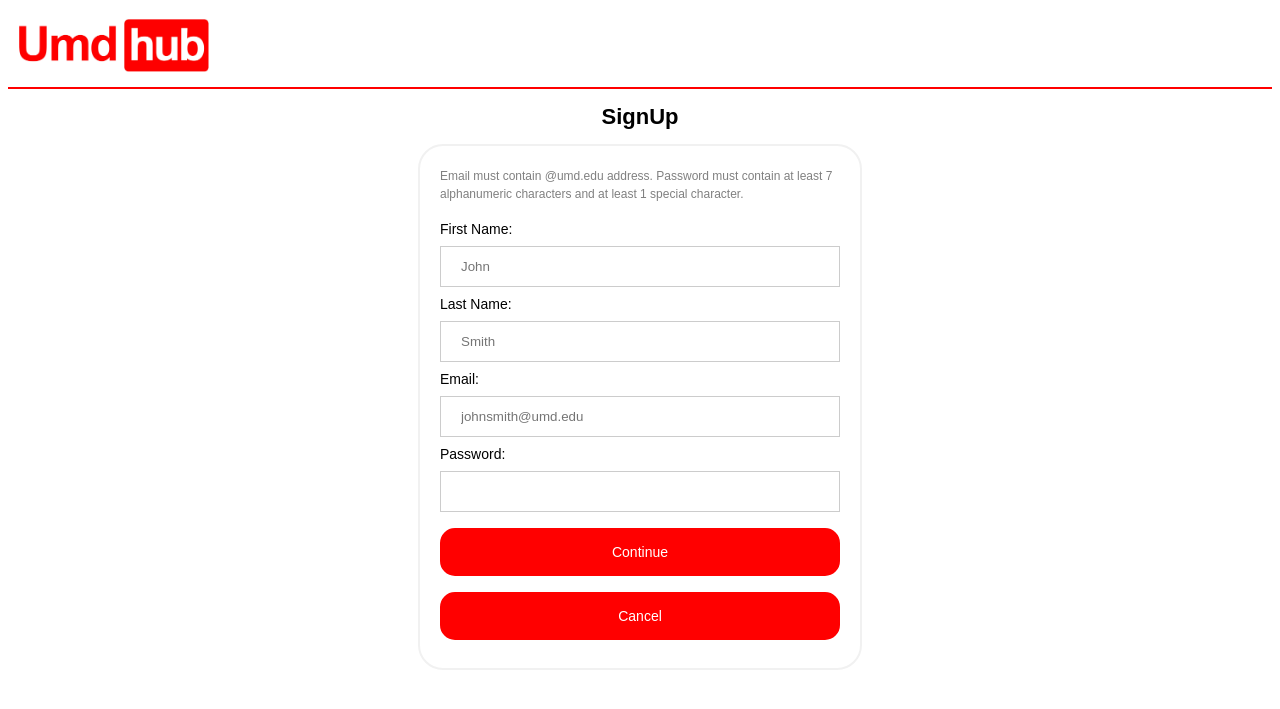
After one commit to eriktanner/cmsc389nGroupProject, a PHP site: page /signUp.html in a window 1280 px wide. The commit adds this page. Shown: the top 709 px of the page. Run offline with PHP 8.4, Linux system fonts and the light colour scheme.

Commit message:
added homepage.html, signUp.html, processLogin.js, and logo

```diff
--- a/login.php
+++ b/login.php
@@ -18,11 +18,6 @@
 
 				<label for="password">Password: </label>
 				<input type="email" id="email" name="email" placeholder="testudo@terpmail.umd.edu">
-				<br>
-
-				<input type= "submit" name ="login" value= "Login">
-				<input type= "button" onclick="location.href='register.php';" name = "register" value= "Register">
-
 			</form>
 
 		</div>
--- /dev/null
+++ b/loginStyleSheet.css
@@ -0,0 +1,66 @@
+.box {
+  width:400px;
+  height:auto;
+  margin:0  auto;
+  border: 2px  solid #f1f1f1;
+  border-radius: 25px;
+  padding: 20px;
+}
+
+.main {
+  border-top: solid red;
+  border-width: 2px;
+
+}
+h1 {
+  text-align: center;
+  font-family: sans-serif;
+  font-style: Arial;
+  font-size: 22px;
+}
+
+label {
+  font-family: sans-serif;
+  font-style: Arial;
+  font-size: 14px;
+}
+
+.subtext {
+  font-family: sans-serif;
+  font-style: Arial;
+  font-size: 12px;
+  color: grey;
+}
+
+input[type=button],input[type=submit] {
+    background-color: red;
+    color: white;
+    padding: 14px 20px;
+    margin: 8px 0;
+    border-style: solid;
+    border-color: red;
+    border-radius: 15px;
+    cursor: pointer;
+    width: 100%;
+    font-family: sans-serif;
+    font-style: Arial;
+    font-size: 14px;
+}
+
+input[type=button]:hover,input[type=submit]:hover {
+    background-color: white;
+    color: red;
+    border-style: solid;
+    border-color: red;
+    border-radius: 15px;
+}
+
+input[type=email], input[type=password],
+input[type=text] {
+    width: 100%;
+    padding: 12px 20px;
+    margin: 8px 0;
+    display: inline-block;
+    border: 1px solid #ccc;
+    box-sizing: border-box;
+}
--- /dev/null
+++ b/signUp.html
@@ -0,0 +1,40 @@
+<!doctype html>
+<html lang = "en">
+	<head>
+		<title>UmdHub</title>
+		<link rel="stylesheet" href="loginStyleSheet.css">
+		<meta charset="utf-8">
+	</head>
+  <div>
+    <img src="umd_hub_red.jpg" alt = "UmdHub" height = 75>
+  </div>
+	<body>
+    <div class = "main">
+      <h1> SignUp </h1>
+      <div class = "box">
+        <form>
+          <text class = "subtext"> Email must contain @umd.edu address.
+          Password must contain at least 7 alphanumeric characters and at least
+          1 special character.</text><br>
+          <br>
+          <label for="first_name">First Name: </label>
+          <br>
+          <input type="text" id="first_name" placeholder="John">
+          <br>
+          <label for="last_name">Last Name: </label>
+          <br>
+          <input type="text" id="last_name" placeholder="Smith">
+          <br>
+          <label for = "email_signUp">Email: </label>
+          <br>
+          <input type="email" id = "email_signUp" placeholder="johnsmith@umd.edu">
+          <br>
+          <label for ="password_signUp">Password:</label>
+          <input type="password" id="password_signUp">
+          <input type = "submit" id="continue" value="Continue"><br>
+          <input type= "button" onclick="location.href='homepage.html';" id="cancel" value="Cancel"><br>
+        </form>
+      </div>
+    </div>
+	</body>
+</html>
```
Also changed, not shown: homepage.html (added, +28 -0 lines), processLogin.js (added, +13 -0 lines), umd_hub.jpg (added), umd_hub_red.jpg (added).
